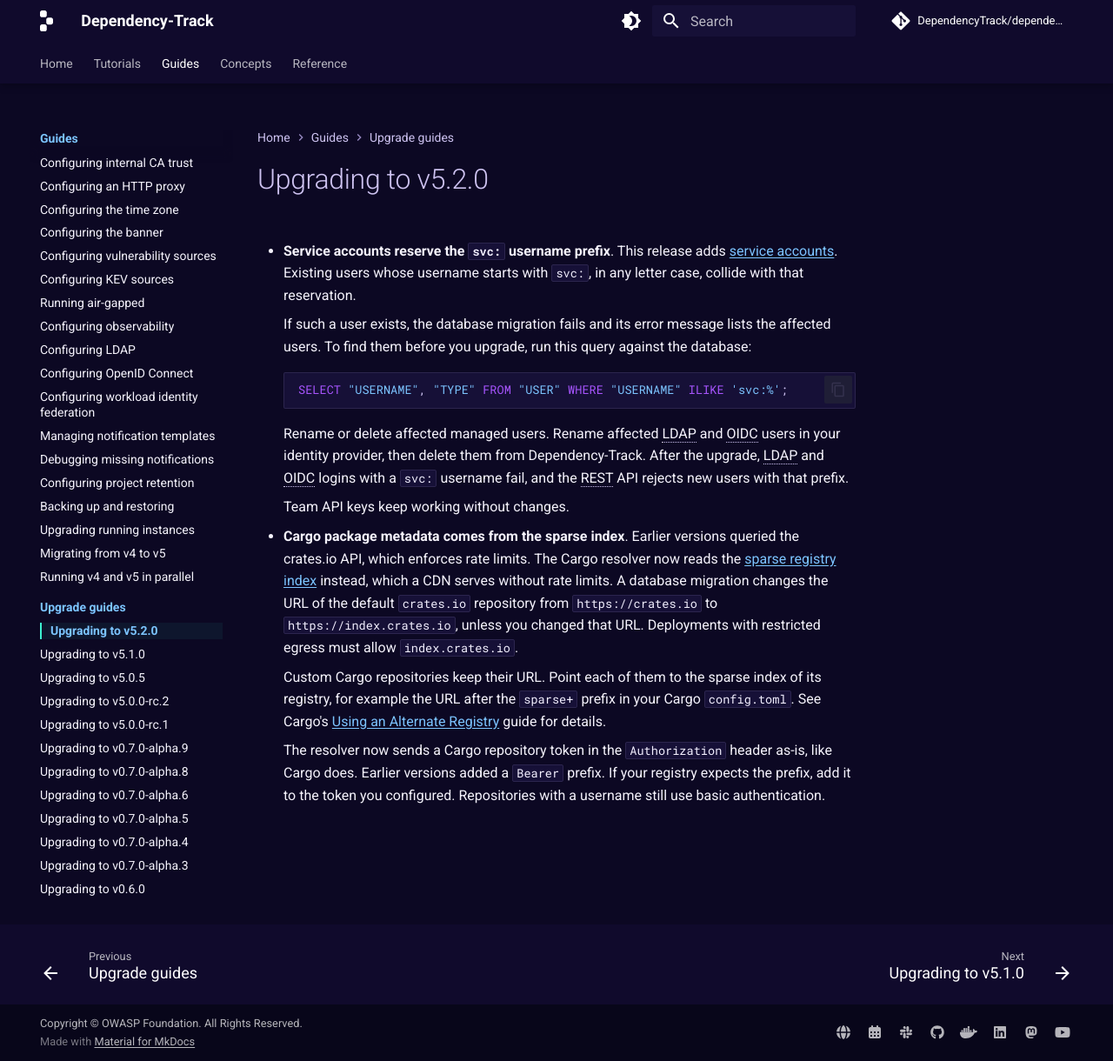
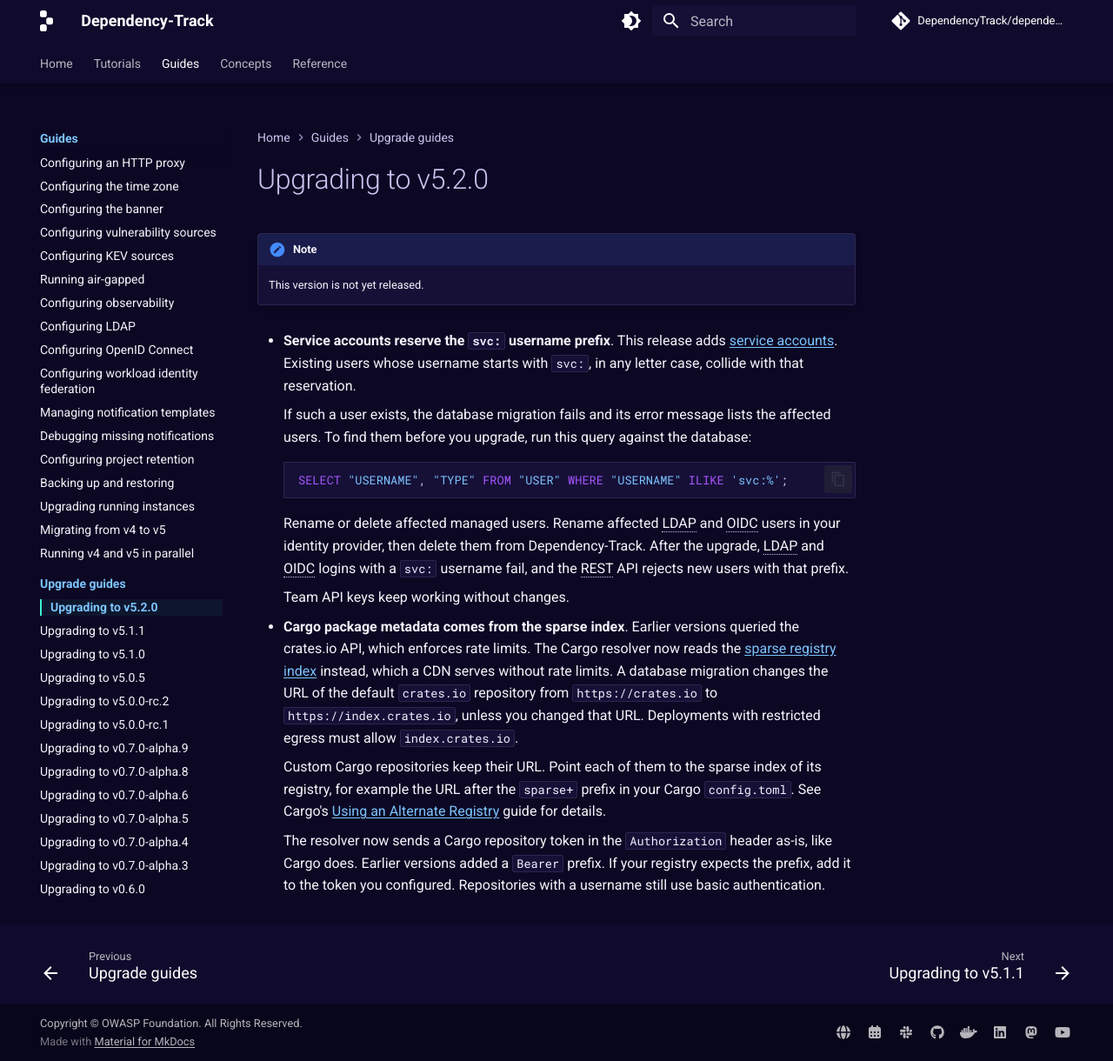
Before and after one commit to DependencyTrack/docs, an MkDocs documentation site: the page built from docs/guides/upgrading/v5.2.0.md, in a window 1280 px wide and 1220 px high. Shown: the whole window at 87% size. Built offline with MkDocs 1.6.1 and Material for MkDocs 9.7.7, drawn with Linux system fonts in a browser that asks for light colours; comment, search, counter and statistics services are not loaded; the version menu is left out.

Commit message:
Add upgrade notes for 5.1.1 (#271)
Signed-off-by: nscuro <nscuro@protonmail.com>

```diff
--- a/docs/guides/upgrading/index.md
+++ b/docs/guides/upgrading/index.md
@@ -24,6 +24,7 @@
 ## Version 5 releases
 
 - [Upgrading to v5.2.0](v5.2.0.md)
+- [Upgrading to v5.1.1](v5.1.1.md)
 - [Upgrading to v5.1.0](v5.1.0.md)
 - [Upgrading to v5.0.5](v5.0.5.md)
 - [Upgrading to v5.0.0-rc.2](v5.0.0-rc.2.md)
--- a/docs/guides/upgrading/v5.2.0.md
+++ b/docs/guides/upgrading/v5.2.0.md
@@ -1,4 +1,8 @@
 # Upgrading to v5.2.0
+
+!!! note
+
+    This version is not yet released.
 
 * **Service accounts reserve the `svc:` username prefix**. This release adds
   [service accounts][access-control-svc]. Existing users whose username starts with `svc:`,
```
Also changed, not shown: docs/guides/upgrading/v5.1.1.md (added, +11 -0 lines), docs/guides/upgrading/.pages.
